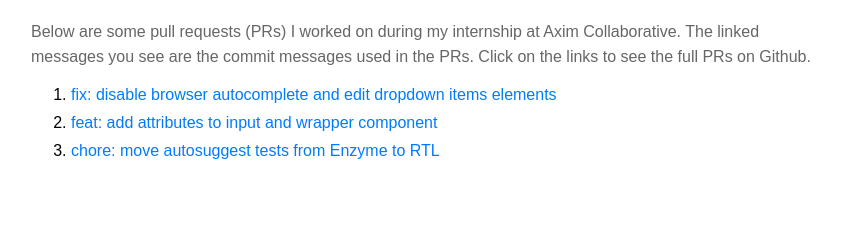
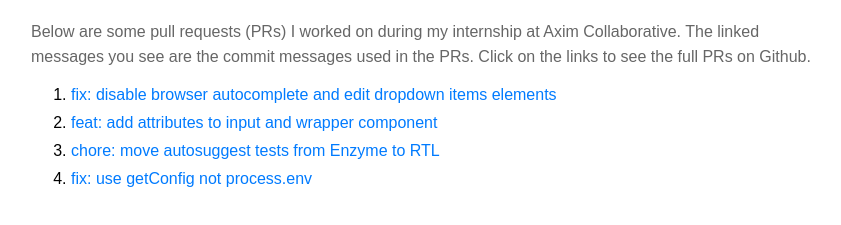
Before and after one commit to httpsmenahassan/httpsmenahassan.github.io, a plain HTML site: page index.html in a window 1280 px wide. Shown: the part 81-306 px from the top of the page, without its empty margins (209-1050 px from the left). Drawn offline with Linux system fonts and the light colour scheme.

Commit message:
added getConfig PR

```diff
--- a/index.html
+++ b/index.html
@@ -15,7 +15,7 @@
         <li><a href="https://github.com/openedx/paragon/pull/2513">fix: disable browser autocomplete and edit dropdown items elements</a></li>
         <li><a href="https://github.com/openedx/paragon/pull/2570">feat: add attributes to input and wrapper component</a></li>
         <li><a href="https://github.com/openedx/paragon/pull/2611">chore: move autosuggest tests from Enzyme to RTL</a></li>
+        <li><a href="https://github.com/openedx/frontend-app-learner-dashboard/pull/232">fix: use getConfig not process.env</a></li>
     </ol>
-
 </body>
 </html>
```
